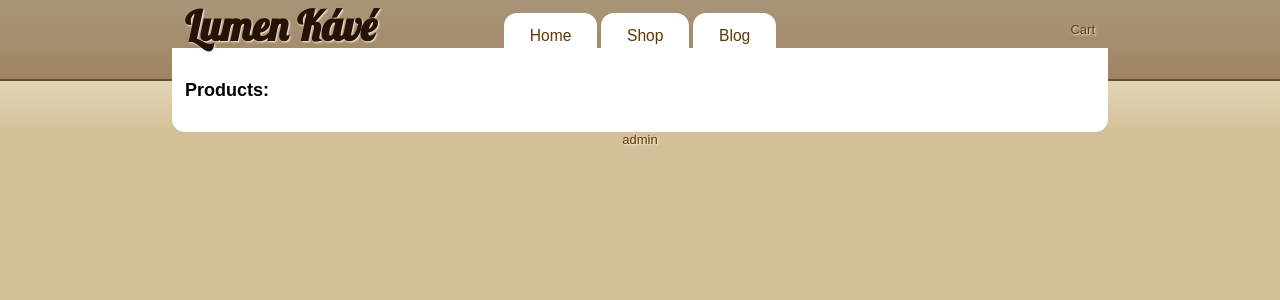
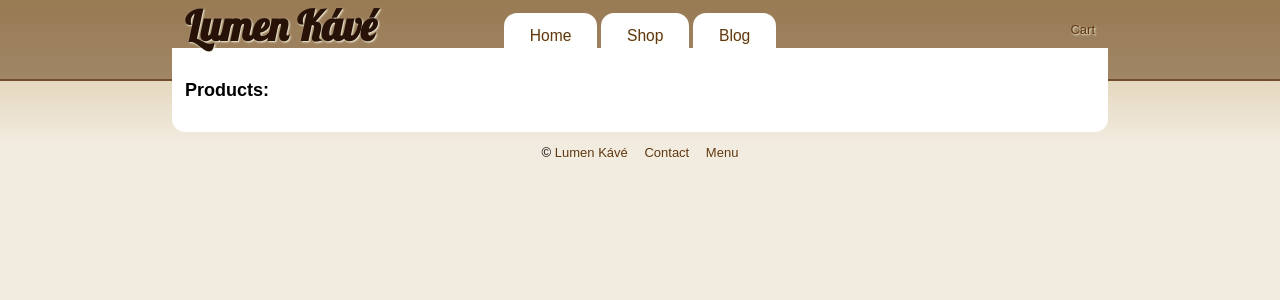
Before and after one commit to yaanno/gae-shop, a Python web app: template templates/shop/index.html in a window 1280 px wide. Shown: the top 300 px of the page. Run offline with Jinja, Linux system fonts and the light colour scheme; the template is opened without the code that fills it, so the values that code supplies are empty; some libraries are stand-ins or nearby versions.

Commit message:
default product image, style, inner links

```diff
--- a/apps/pages/handlers.py
+++ b/apps/pages/handlers.py
@@ -15,7 +15,7 @@ from apps.blog.models import BlogPost
 
 class NotFoundHandler(RequestHandler):
     def get(self):
-        return Response('Page not found')
+        return render_response('pages/404.html')
 
 
 class WelcomePageHandler(RequestHandler):
--- a/apps/pages/urls.py
+++ b/apps/pages/urls.py
@@ -21,6 +21,8 @@ def get_rules(app):
         HandlerPrefix('apps.pages.handlers.', [
             Rule('/', endpoint='pages/welcome', handler='WelcomePageHandler'),
             Rule('/notfound/', endpoint='notfound', handler='NotFoundHandler'),
+            Rule('/contact/', endpoint='pages/contact', handler='NotFoundHandler'),
+            Rule('/menu/', endpoint='pages/menu', handler='NotFoundHandler'),
         ]),
     ]
 
--- a/static/css/site.css
+++ b/static/css/site.css
@@ -1,8 +1,8 @@
 /* =layout */
 
-html { background: #D4C098; }
+html { background: rgba(212,192,152,.3) }
 
-body { background: -webkit-gradient(linear, right bottom, right top, color-stop(0.10, #D4C098), color-stop(1, #F7F6E4)); }
+body { background: -webkit-gradient(linear, right bottom, right top, color-stop(0.10, rgba(212,192,152,0)), color-stop(1, rgba(212,192,152,1))); }
 
 ul li, ol li { list-style: none; }
 
@@ -47,6 +47,21 @@ body > nav li {
 body > nav li a {
     display: block;
     font-size: 1.2em;
+}
+
+/* =footer */
+
+footer {
+    margin-top: 1em;
+}
+
+footer ul {
+    margin: 0;
+}
+
+footer li {
+    display: inline-block;
+    padding: 0 .5em;
 }
 
 /* =branding */
@@ -139,15 +154,20 @@ footer {
 
 .products {
     margin: 0;
+    padding: 0 2em;
     overflow: hidden;
 }
 
 .products > li {
     float: left;
     width: 20em;
-    margin: 0 1em 1em 0;
+    margin: 0 2.5em 2em 0;
     -webkit-border-radius: 1em;
     background: -webkit-gradient(linear, right top, right bottom, color-stop(0, #D4C098), color-stop(1, #F7F6E4));
+}
+
+.products > li:nth-child(3n+3) {
+    margin-right: 0;
 }
 
 .products > li:hover {
--- a/templates/base.html
+++ b/templates/base.html
@@ -10,7 +10,7 @@
         <link rel="stylesheet" href="/css/base-min.css">
         <link rel="stylesheet" href="/css/fonts-min.css">
         <link rel="stylesheet" href="/css/site.css">
-        <link href='http://fonts.googleapis.com/css?family=Lobster&subset=latin' rel='stylesheet' type='text/css'>
+        <link href='http://fonts.googleapis.com/css?family=Lobster&amp;subset=latin' rel='stylesheet' type='text/css'>
         {% block css %}
         {% endblock %}
     </head>
@@ -27,7 +27,11 @@
         </div>
         {% block footer %}
             <footer>
-                <a href="/admin/">admin</a>
+                <ul>
+                    <li>&copy; <a href="{{ url_for('pages/welcome') }}">Lumen Kávé</a></li>
+                    <li><a href="{{ url_for('pages/contact') }}">Contact</a></li>
+                    <li><a href="{{ url_for('pages/menu') }}">Menu</a></li>
+                </ul>
             </footer>
         {% endblock %}
         {% block js %}
--- /dev/null
+++ b/templates/partials/product.html
@@ -0,0 +1,26 @@
+<ul class="products">
+    {% for product in products %}
+        <li>
+            <div class="product">
+                <img src="/img/default.jpg" width="100" height="150">
+                <h2><a href="/shop/product/{{ product.slug }}/">{{ product.name }}</a></h2>
+                <p>
+                    {{ product.description }}
+                </p>
+                <p class="buy">
+                    <span class="price">{{ product.price }} HUF / {{ product.unit }}</span>
+                    <span>
+                        <select name="amount" id="amount">
+                            <option value="1">1</option>
+                            <option value="2">2</option>
+                            <option value="3">3</option>
+                            <option value="4">4</option>
+                            <option value="5">5</option>
+                        </select>
+                        <button type="button">Buy</button>
+                    </span>
+                </p>
+            </div>
+        </li>
+    {% endfor %}
+</ul>
--- a/templates/shop/index.html
+++ b/templates/shop/index.html
@@ -2,30 +2,5 @@
 
 {% block content %}
     <h1>Products:</h1>
-    <ul class="products">
-        {% for product in products %}
-            <li>
-                <div class="product">
-                    <img src="/img/ak47.jpg" width="100" height="150">
-                    <h2><a href="/shop/product/{{ product.slug }}/">{{ product.name }}</a></h2>
-                    <p>
-                        {{ product.description }}
-                    </p>
-                    <p class="buy">
-                        <span class="price">{{ product.price }} HUF / {{ product.unit }}</span>
-                        <span>
-                            <select name="amount" id="amount">
-                                <option value="1">1</option>
-                                <option value="2">2</option>
-                                <option value="3">3</option>
-                                <option value="4">4</option>
-                                <option value="5">5</option>
-                            </select>
-                            <button type="button">Buy</button>
-                        </span>
-                    </p>
-                </div>
-            </li>
-        {% endfor %}
-    </ul>
+    {% include "partials/product.html" %}
 {% endblock %}
```
Also changed, not shown: templates/pages/404.html (added, +7 -0 lines), templates/pages/welcome.html (+8 -4 lines), templates/shop/by_tag.html (+1 -26 lines), static/img/ak47.jpg (deleted), static/img/default.jpg (added).
